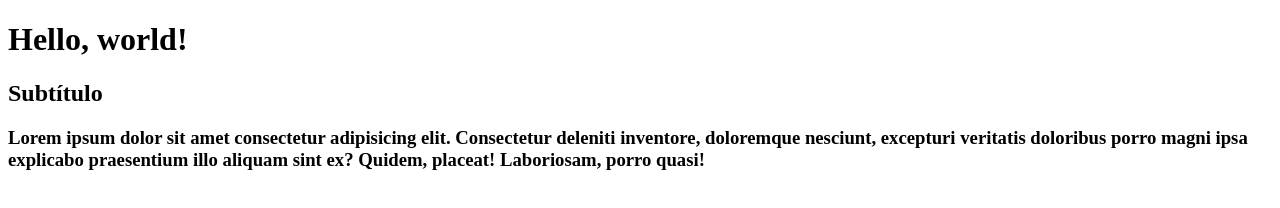
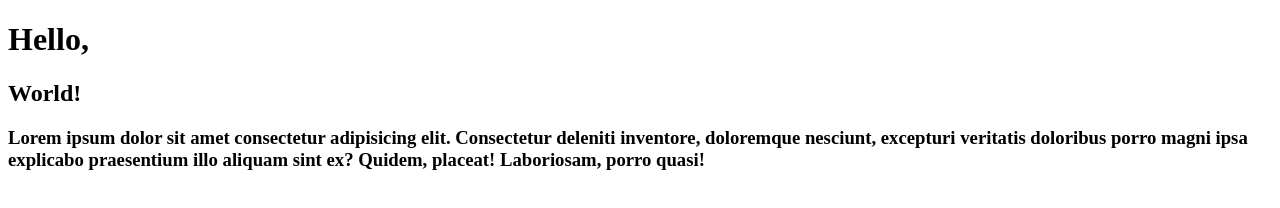
Before and after one commit to GiovannaGrigo/curso-git, a plain HTML site: page index.html in a window 1280 px wide. Drawn offline with Linux system fonts and the light colour scheme.

Commit message:
[OUTRO DEV] Commit de alterações para atualizar

```diff
--- a/index.html
+++ b/index.html
@@ -8,8 +8,8 @@
 </head>
 
 <body>
-    <h1>Hello, world!</h1>
-    <h2>Subtítulo</h2>
+    <h1>Hello, </h1>
+    <h2>World!</h2>
     <h3>Lorem ipsum dolor sit amet consectetur adipisicing elit. Consectetur deleniti inventore, doloremque nesciunt,
         excepturi veritatis doloribus porro magni ipsa explicabo praesentium illo aliquam sint ex? Quidem, placeat!
         Laboriosam, porro quasi!</h3>
```
